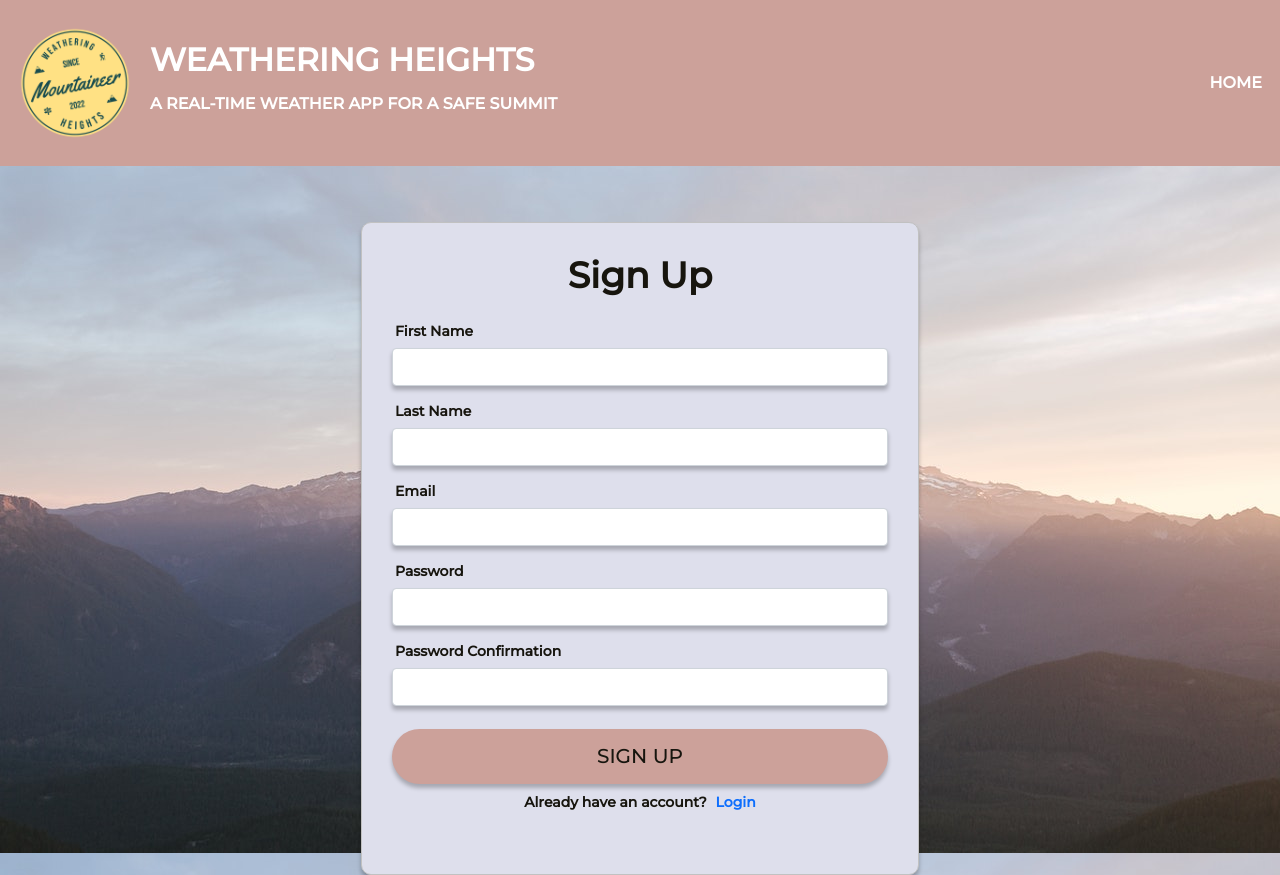
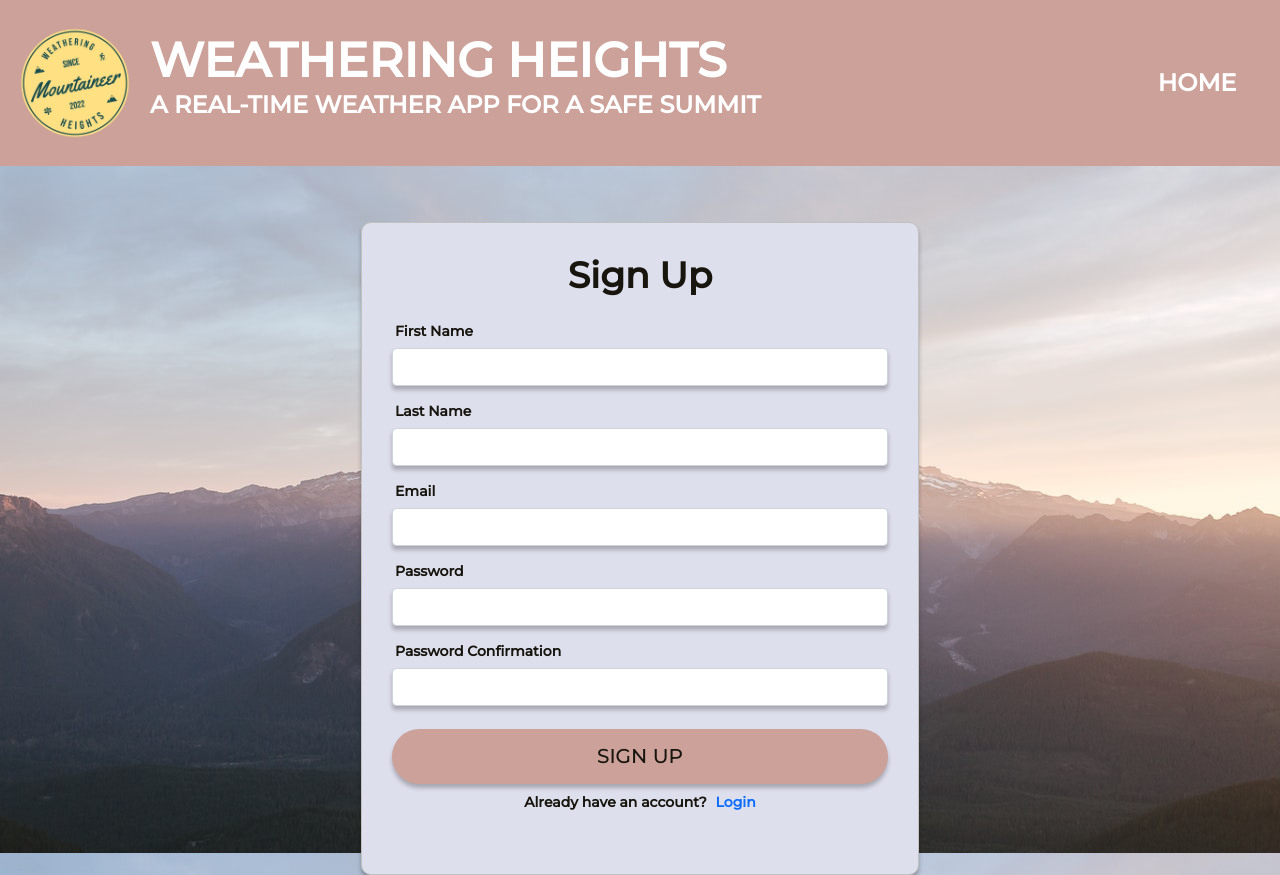
Before and after one commit to AdaCapstone-C16/Weathering-Heights, a React (Create React App) app: page /Weathering-Heights/signup in a window 1280 px wide. Built offline with nearby package versions, Linux system fonts and the light colour scheme; no server answers; the database is empty.

Commit message:
lg/ Adjusts line height of title-bar in Navigation

```diff
--- a/src/components/stylesheets/Navigation.css
+++ b/src/components/stylesheets/Navigation.css
@@ -20,33 +20,29 @@
 }
 
 #navbar-links {
-}
-
-.nav-item {
+    padding-right: 2%;
 }
 
 .title-bar {
+    margin-top: 1%;
     display: flex;
     align-items: center;
 }
 
 #page-title {
     font-weight: bold;
-    font-size: 2em;
+    font-size: 3em;
+    line-height: .75em;
 }
 
 #subtitle {
     font-size: .5em;
 }
 
-#push {
-    margin-left: auto;
-}
-
 .item {
     display: flex;
-
     margin: 10px;
+    font-size: 1.5em;
 }
 
 .item:hover {
@@ -70,7 +66,7 @@
 }
 
 /* Mobile */
-@media only screen and (max-width: 600px) {
+@media only screen and (max-width: 1000px) {
 
     #navigation {
         display: flex;
```
